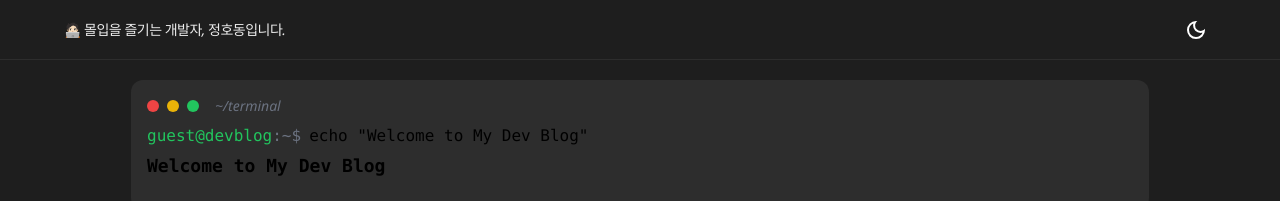
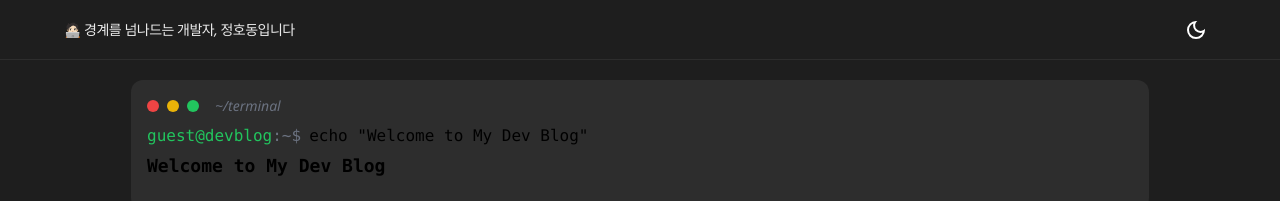
Before and after one commit to jeonghodong/blog, a Next.js app: page / in a window 1280 px wide. Shown: the top 201 px of the page. Built offline with nearby package versions, Linux system fonts and the light colour scheme; a web font is replaced by a local one.

Commit message:
feat: update site metadata and modify header text for improved clarity

```diff
--- a/app/_components/Header/Header.tsx
+++ b/app/_components/Header/Header.tsx
@@ -26,7 +26,7 @@ export default function Header() {
     <div className="flex justify-center items-center h-[60px] bg-light-bg dark:bg-dark-bg border-b border-light-border dark:border-dark-border w-full">
       <div className="flex justify-between items-center w-full px-[5%]">
         <Typography variant="body.300" className="cursor-pointer select-none" onClick={() => router.push("/")}>
-          🧑🏻‍💻 몰입을 즐기는 개발자, 정호동입니다.
+          🧑🏻‍💻 경계를 넘나드는 개발자, 정호동입니다
         </Typography>
 
         <div className="flex gap-2 items-center">
--- a/app/layout.tsx
+++ b/app/layout.tsx
@@ -1,6 +1,9 @@
 import "./_styles/globals.css";
 
 import Header from "./_components/Header/Header";
+import { DEFAULT_METADATA } from "./_constants/metadata";
+
+export const metadata = DEFAULT_METADATA;
 
 const InnerLayout = ({ children }: { children: React.ReactNode }) => {
   return (
```
